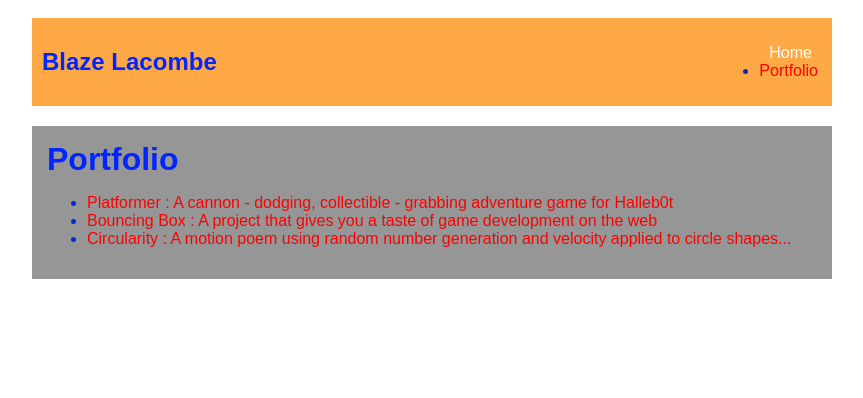
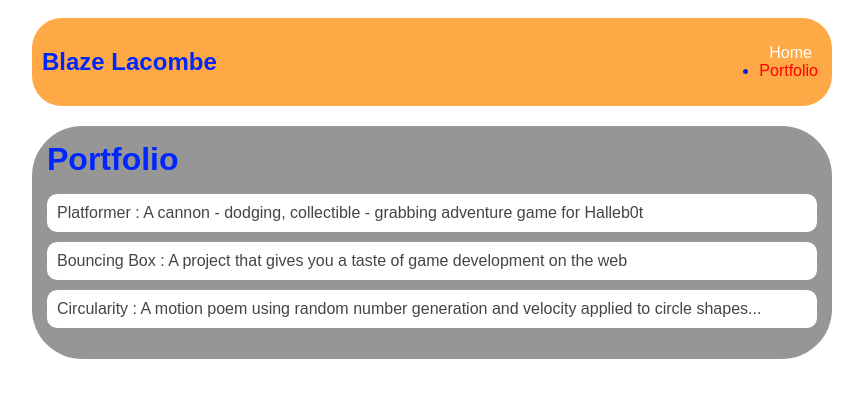
Before and after one commit to blazelacombe/blazelacombe..github.io, a plain HTML site: page portfolio.html in a window 1280 px wide. Shown: the whole page, without its empty margins (208-1071 px from the left). Drawn offline with Linux system fonts and the light colour scheme.

Commit message:
sttempted to fix my portfolio page with the help of Dominic Kestle, but I am confused.

```diff
--- a/portfolio.html
+++ b/portfolio.html
@@ -25,6 +25,7 @@
                 margin: 0 auto;
                 display: flex;
                 padding: 10px;
+                border-radius: 50px;
             }
             h1 {
                 display: flex;
@@ -73,6 +74,7 @@
                 margin-bottom: 20px;
                 display: flex;
                 padding: 10px;
+                border-radius: 30px;
             }
             h1 {
                 display: flex;
@@ -97,6 +99,7 @@
             main {
                 background: rgba(0, 0, 0, 0.411);
                 display: flex;
+                border-radius: 50px;
             }
             .sidebar {
                 margin-right: 25px;
@@ -108,6 +111,31 @@
             .content {
                 flex: 1;
                 padding: 15px;
+                /* portfolio styles */
+            .content h1 {
+                color: black;
+            }
+
+            #portfolio {
+                list-style-type: none;
+                padding-left: 0;
+            }
+
+            #portfolio li {
+                background: #fff;
+                padding: 10px;
+                border-radius: 10px;
+                margin-bottom: 10px;
+            }
+
+            #portfolio li:hover {
+                background: #eee;
+            }
+
+            #portfolio a {
+                text-decoration: none;
+                color: #454545;
+            }
             }
             #interests {
                 border: 4px silver ridge;
@@ -135,6 +163,7 @@
                         <a href="portfolio.html"> Portfolio</a>
                     </li>
                 </ul>
+
             </nav>
 
             <main>
```
